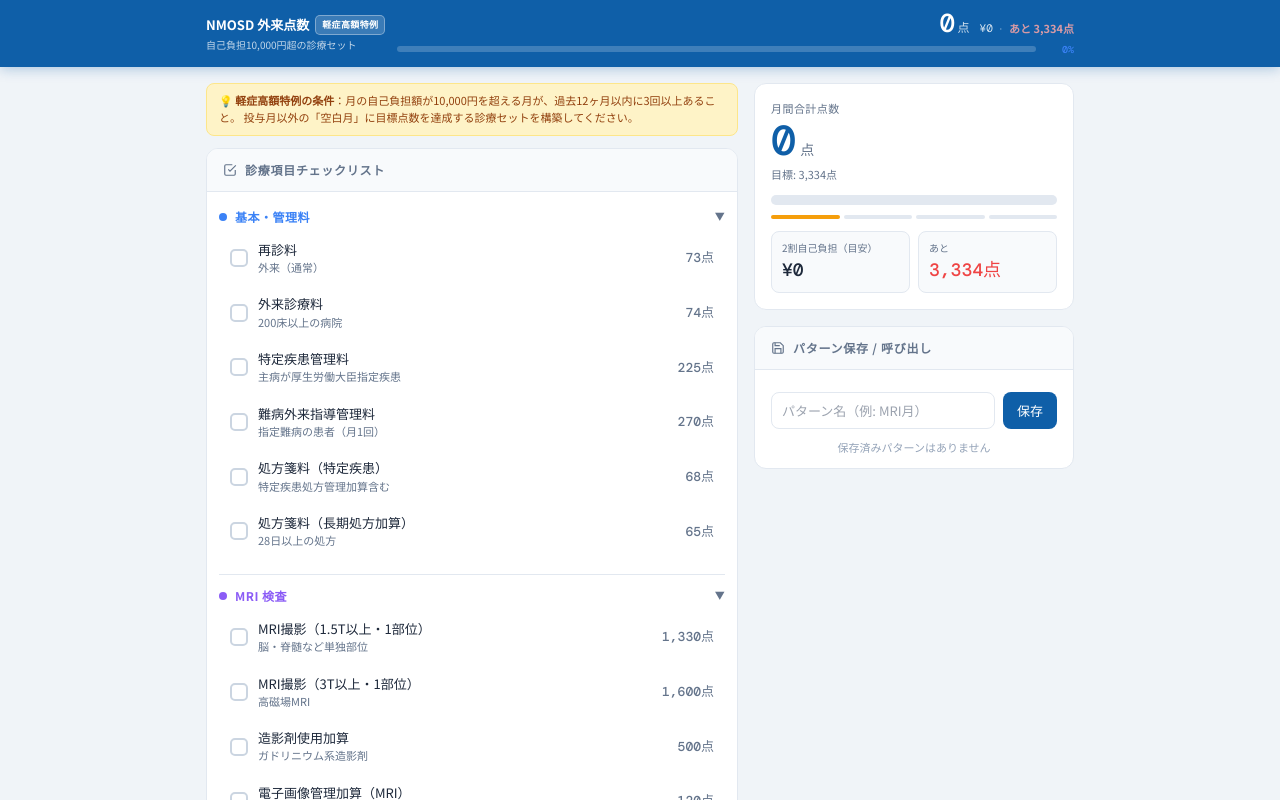
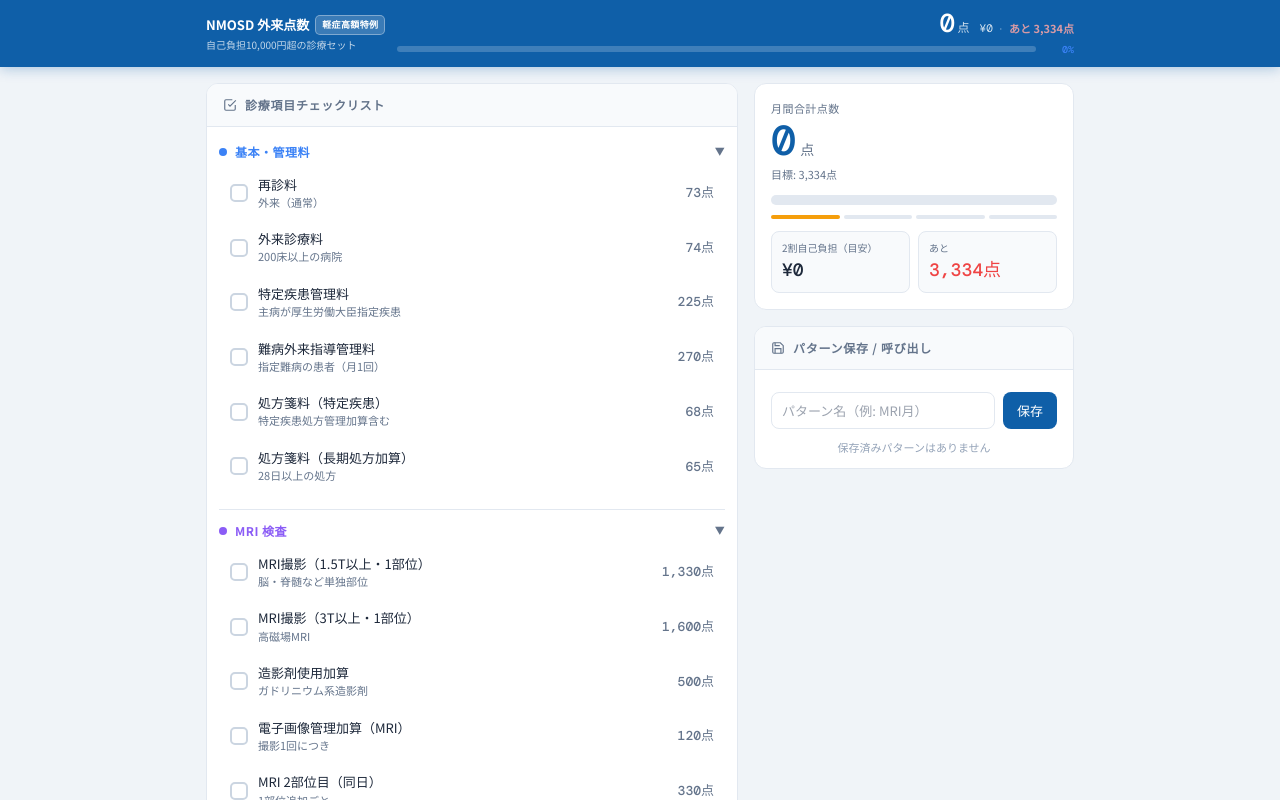
Before and after one commit to tanpaku-collab/tanpaku-collab-nmosd-score-calc-final, a React (Vite) app: page / in a window 1280 px wide. Shown: the top 800 px of the page. Built offline with nearby package versions, Linux system fonts and the light colour scheme.

Commit message:
Add files via upload

```diff
--- a/src/App.tsx
+++ b/src/App.tsx
@@ -51,12 +51,6 @@ export default function App() {
       <div className="layout">
         {/* ── チェックリスト（メインカラム） ── */}
         <div>
-          <div className="info-note">
-            💡 <strong>軽症高額特例の条件</strong>
-            ：月の自己負担額が10,000円を超える月が、過去12ヶ月以内に3回以上あること。
-            投与月以外の「空白月」に目標点数を達成する診療セットを構築してください。
-          </div>
-
           <div className="card">
             <div className="card-header">
               <svg
```
